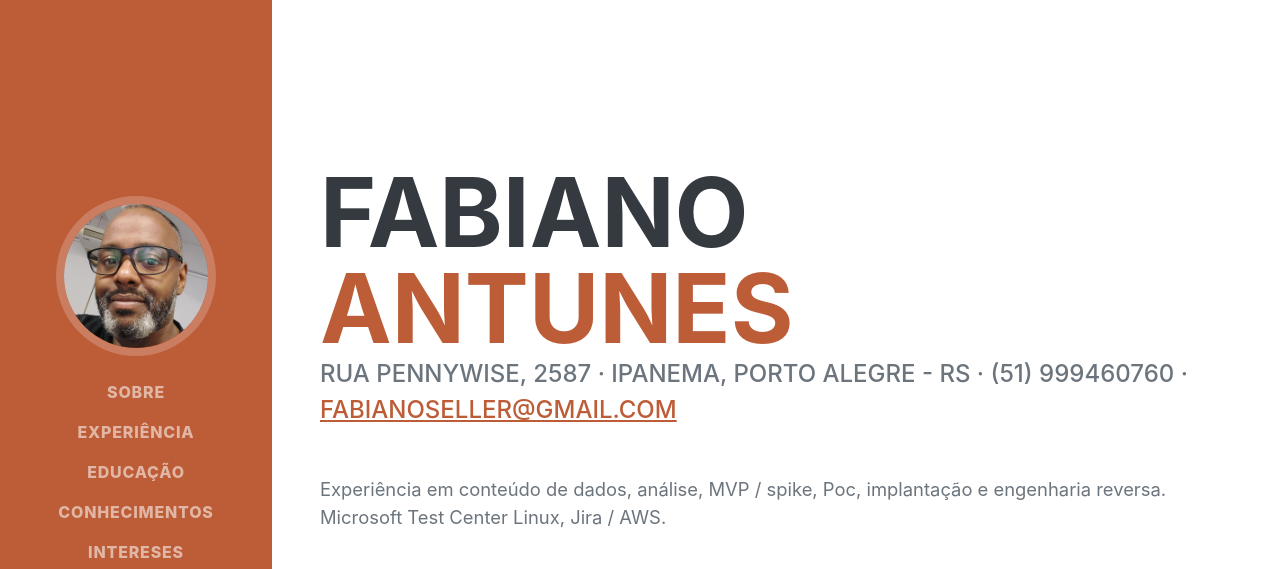
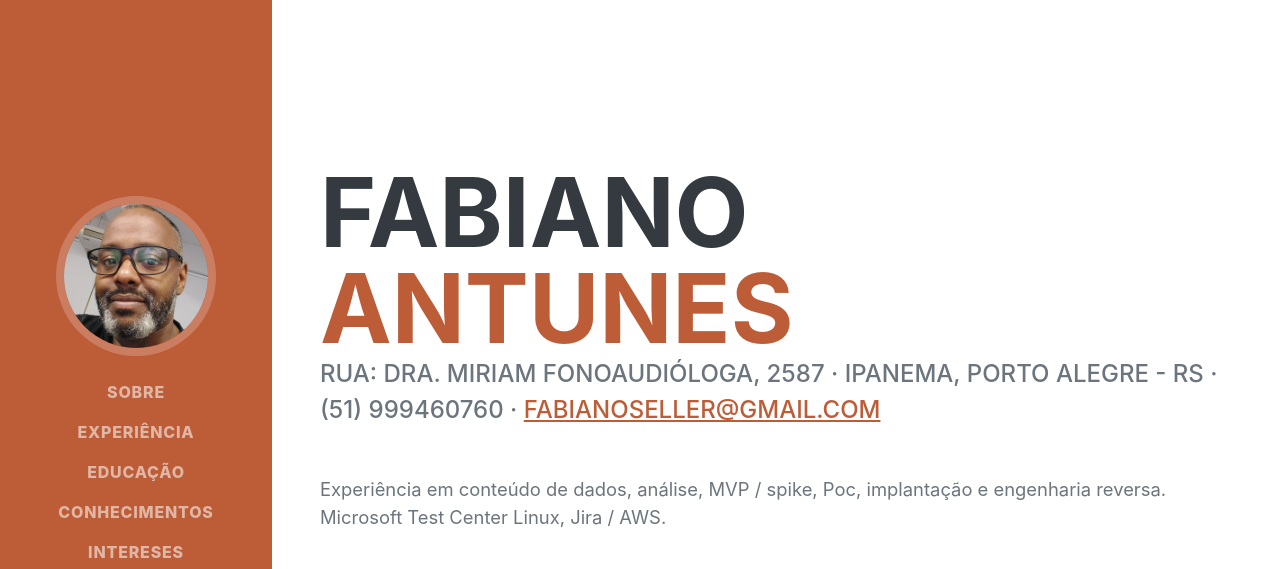
Before and after one commit to fabianoseller/trabalhopaginapessoal, a plain HTML site: page index.html in a window 1280 px wide. Shown: the top 569 px of the page. Drawn offline with nearby package versions, Linux system fonts and the light colour scheme; a web font is replaced by a local one.

Commit message:
Conteudo aadptado a pasta na raiz com index e foto rua updated

```diff
--- a/index.html
+++ b/index.html
@@ -45,7 +45,7 @@
                         <span class="text-primary">Antunes</span>
                     </h1>
                     <div class="subheading mb-5">
-                       Rua Pennywise, 2587 · Ipanema, Porto Alegre - RS · (51) 999460760 ·
+                       Rua: Dra. Miriam Fonoaudióloga, 2587 · Ipanema, Porto Alegre - RS · (51) 999460760 ·
                         <a href="mailto:name@email.com">fabianoseller@gmail.com</a>
                     </div>
                     <p class="lead mb-5">Experiência em conteúdo de dados, análise, MVP / spike, Poc, implantação e engenharia reversa. Microsoft Test Center Linux, Jira / AWS.</p>
```
